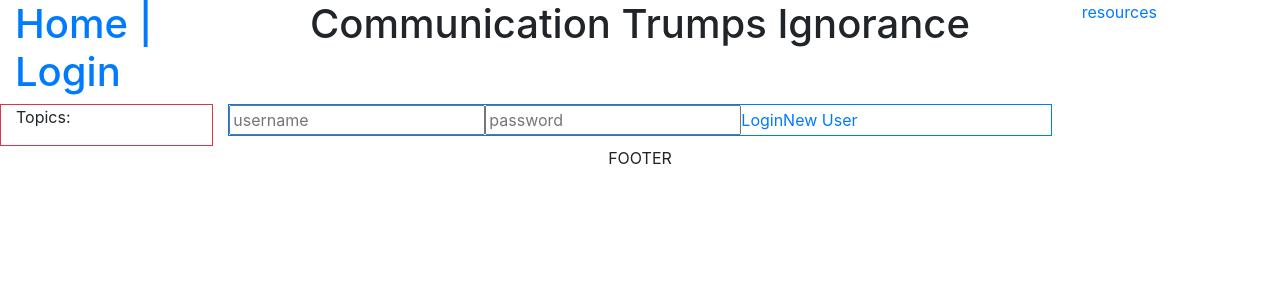
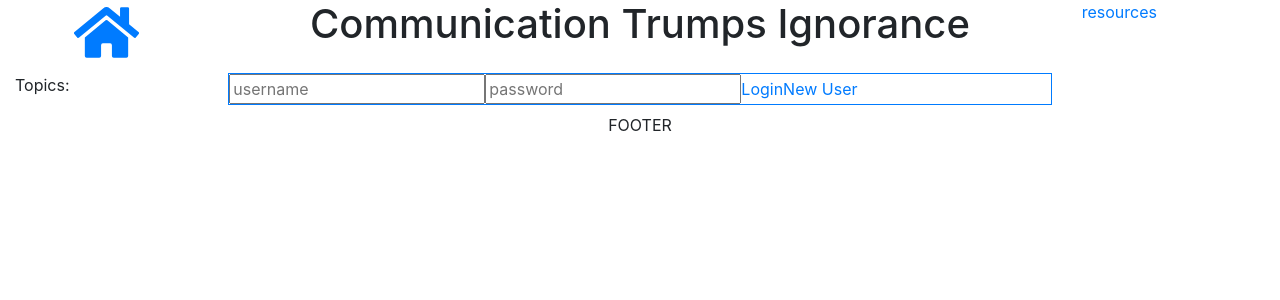
Before and after one commit to DECronin/CommuniTI, a React (Create React App) app in the folder client/: page / in a window 1280 px wide. Shown: the top 300 px of the page. Built offline with nearby package versions, Linux system fonts and the light colour scheme; no server answers.

Commit message:
removing borders

```diff
--- a/client/src/components/Nav/index.js
+++ b/client/src/components/Nav/index.js
@@ -1,6 +1,7 @@
 import React from 'react';
 import { Link } from 'react-router-dom';
-import API from '../../utils/API';
+// import API from '../../utils/API';
+import {FaHome, FaUserCircle} from 'react-icons/fa'
 
 function Nav({ loginData }) {
 
@@ -28,14 +29,14 @@ function Nav({ loginData }) {
     // return links in bootstrap style
     // }
 
-    function isLoggedIn(status) {
-        // filler ~/~ change for more fluid use of {loginData}
-        if (status) {
-            return (<Link to="/">Home | Welcome</Link>)
-        } else {
-            return (<Link to="/">Home | Login</Link>)
-        }
-    }
+    // function isLoggedIn(status) {
+    //     // filler ~/~ change for more fluid use of {loginData}
+    //     if (status) {
+    //         return (<Link to="/"><FaUserCircle /></Link>)
+    //     } else {
+    //         return (<Link to="/">Home | Login</Link>)
+    //     }
+    // }
 
     // Moved To Header for Now
     // function logOut(){
@@ -46,7 +47,7 @@ function Nav({ loginData }) {
     // }
 
     return (<>
-        <h1 className="col-2">{isLoggedIn(loginData.loggedIn)}</h1>
+        <h1 className="col-2 d-flex justify-content-center"><Link to="/">{loginData.loggedIn ? <FaUserCircle size="65px" /> : <FaHome size="65px" />}</Link></h1>
     </>)
 }
 
--- a/client/src/components/TopicsList/index.js
+++ b/client/src/components/TopicsList/index.js
@@ -24,7 +24,7 @@ function TopicsList({loginData}){
                 let topics = result.data.sort((a, b) => alphabeticalSort(a.title, b.title));
                 topics.forEach(li => {
                     temp.push(
-                    <ul className="topic-nav border border-primary" key={li.id.toString()}>
+                    <ul className="topic-nav" key={li.id.toString()}>
                         <Link
                             to={`/topic/${li.id}`}
                             className={window.location.pathname === `/topic/${li.id}` ? "nav-link active" : "nav-link"}>
@@ -41,7 +41,7 @@ function TopicsList({loginData}){
     })
 
     return (<>
-        <div className="col-left col-2 border border-danger">
+        <div className="col-left col-2">
             {loginData.loggedIn ? <button><Link to="/newthread">New Thread</Link></button> : ''}
             <header>Topics:</header>
             <ul>
```
